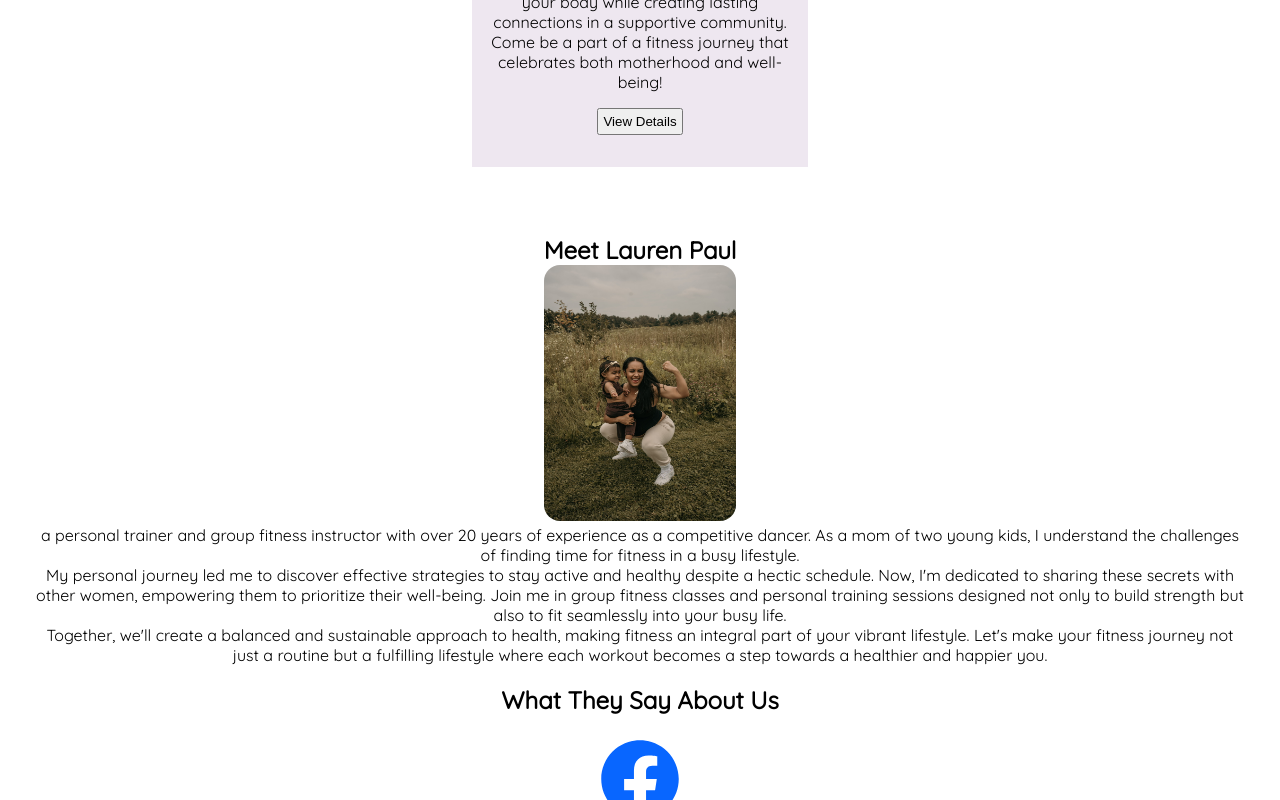
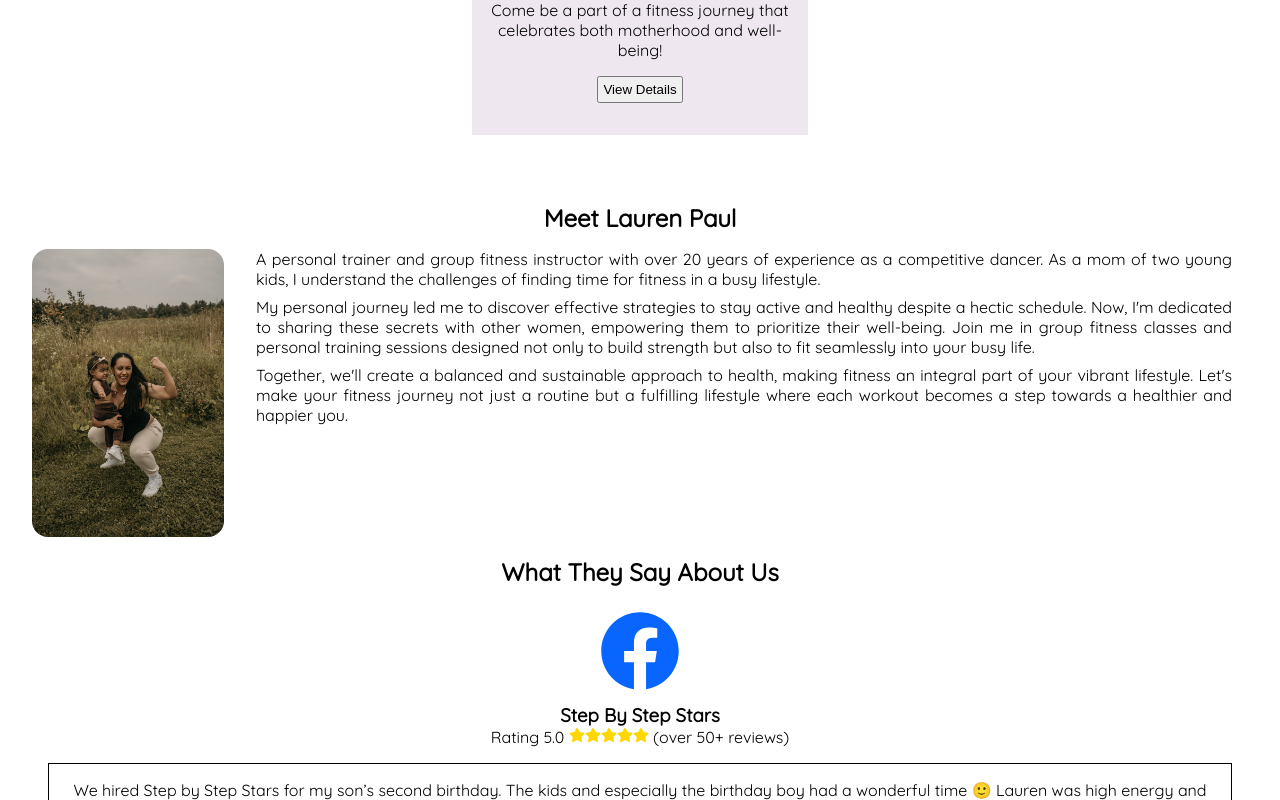
Before and after one commit to ralphdaryn/stepbystepstars, a React (Create React App) app: page / in a window 1280 px wide. Shown: the part 1800-2600 px from the top of the page. Built offline with nearby package versions, Linux system fonts and the light colour scheme.

Commit message:
style about section for tablet view

```diff
--- a/src/components/About/About.js
+++ b/src/components/About/About.js
@@ -4,28 +4,34 @@ import laurenImg from "../../assets/images/about.png";
 const About = () => {
   return (
     <div className="about">
-      <h2>Meet Lauren Paul</h2>
+      <h2 className="about__title">Meet Lauren Paul</h2>
+      <div className="about__container">
         <img className="about__image" src={laurenImg} alt="bio pic" />
-      <p>
-        a personal trainer and group fitness instructor with over 20 years of
-        experience as a competitive dancer. As a mom of two young kids, I
+        <div>
+          <p className="about__subtitle">
+            A personal trainer and group fitness instructor with over 20 years
+            of experience as a competitive dancer. As a mom of two young kids, I
             understand the challenges of finding time for fitness in a busy
             lifestyle.
           </p>
-      <p>
+
+          <p className="about__subtitle">
             My personal journey led me to discover effective strategies to stay
             active and healthy despite a hectic schedule. Now, I'm dedicated to
-        sharing these secrets with other women, empowering them to prioritize
-        their well-being. Join me in group fitness classes and personal training
-        sessions designed not only to build strength but also to fit seamlessly
-        into your busy life.
+            sharing these secrets with other women, empowering them to
+            prioritize their well-being. Join me in group fitness classes and
+            personal training sessions designed not only to build strength but
+            also to fit seamlessly into your busy life.
           </p>
-      <p>
-        Together, we'll create a balanced and sustainable approach to health,
-        making fitness an integral part of your vibrant lifestyle. Let's make
-        your fitness journey not just a routine but a fulfilling lifestyle where
-        each workout becomes a step towards a healthier and happier you.
+          <p className="about__subtitle">
+            Together, we'll create a balanced and sustainable approach to
+            health, making fitness an integral part of your vibrant lifestyle.
+            Let's make your fitness journey not just a routine but a fulfilling
+            lifestyle where each workout becomes a step towards a healthier and
+            happier you.
           </p>
+        </div>
+      </div>
     </div>
   );
 };
--- a/src/components/About/About.scss
+++ b/src/components/About/About.scss
@@ -2,10 +2,28 @@
 @use "../../styles/partials/mixins" as *;
 
 .about {
-  padding-top: 2rem;
+  &__title {
+    padding: 1rem;
+    @include tablet {
+      padding: 4rem 0 1rem;
+    }
+  }
+  &__container {
+    @include tablet {
+      display: flex;
+      align-items: flex-start;
+      gap: 1rem;
+    }
+  }
+  &__subtitle {
+    padding: 0.5rem;
+    text-align: justify;
+    @include tablet {
+      padding: 0 1rem 0.5rem;
+    }
+  }
   &__image {
     width: 12rem;
-    height: 16rem;
     border-radius: 16px;
   }
 }
--- a/src/components/Contact/Contact.scss
+++ b/src/components/Contact/Contact.scss
@@ -7,7 +7,7 @@
   background-color: rgba(135, 63, 161, 0.075);
   border-radius: 8px;
   @include tablet {
-    padding: 2rem 10rem;
+    padding: 2rem 8rem;
   }
   &__container {
     width: 100%;
@@ -32,7 +32,6 @@
   input {
     width: 90%;
     padding: 4px;
-    margin-bottom: 1rem;
     box-sizing: border-box;
     @include tablet {
       width: 18rem;
--- a/src/components/Main/Main.scss
+++ b/src/components/Main/Main.scss
@@ -2,9 +2,9 @@
 @use "../../styles/partials/mixins" as *;
 
 .main {
-  padding: 9.25rem 1.5rem;
+  padding: 9.25rem 1.5rem 1rem;
   @include tablet {
-    padding: 10rem 2rem;
+    padding: 10rem 2rem 1rem;
   }
   &__container {
     text-align: center;
--- a/src/components/Services/Services.scss
+++ b/src/components/Services/Services.scss
@@ -19,10 +19,11 @@
   &__wrapper {
     background-color: rgba(218, 203, 223, 0.458);
     padding: 1rem;
-    margin-bottom: 2rem;
+    margin-bottom: 1.5rem;
     @include tablet {
       padding: 1rem;
       width: 21rem;
+      margin-bottom: 0;
     }
   }
   &__title {
```
Lines whose indentation alone changed are shown as unchanged.
